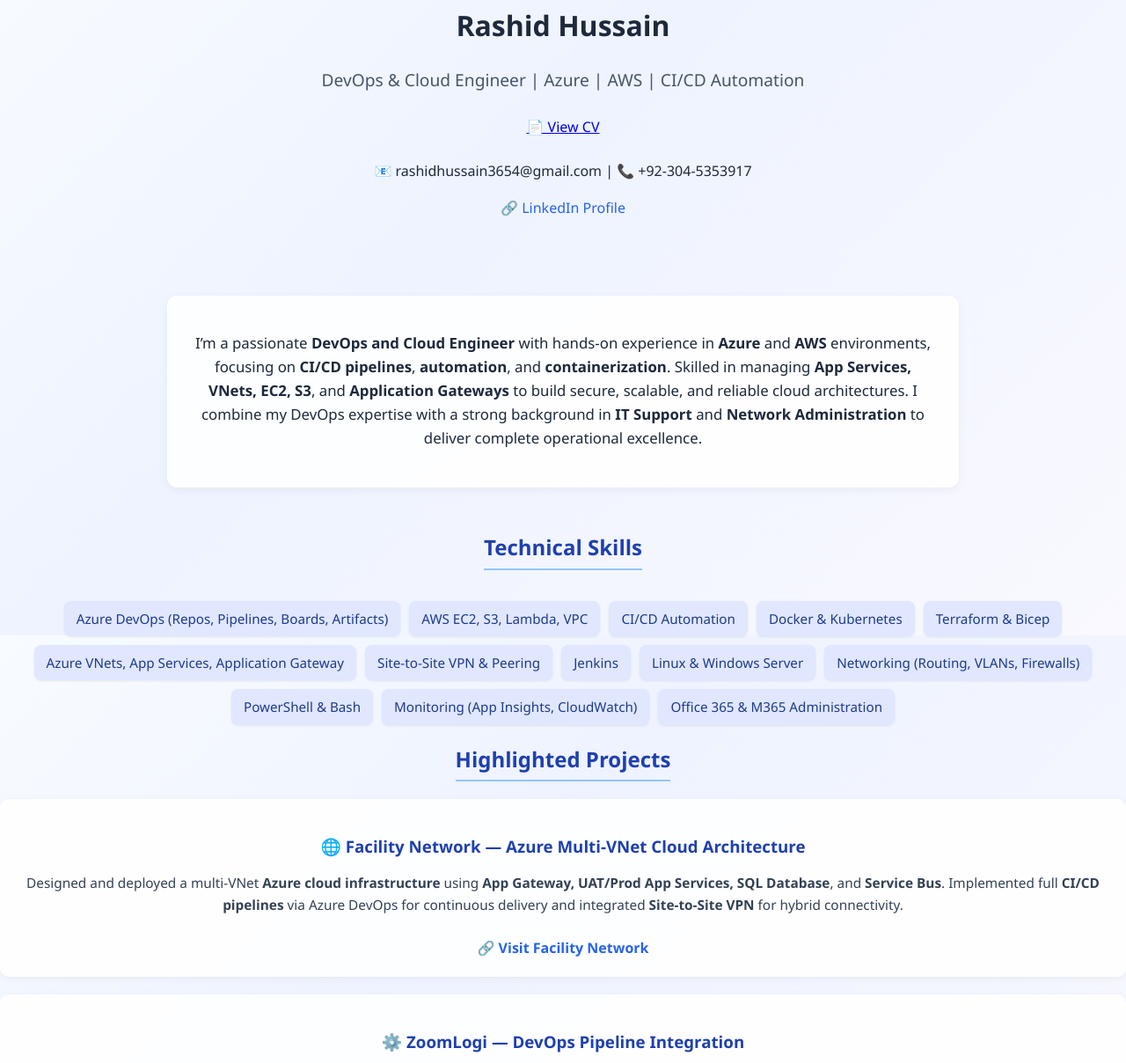
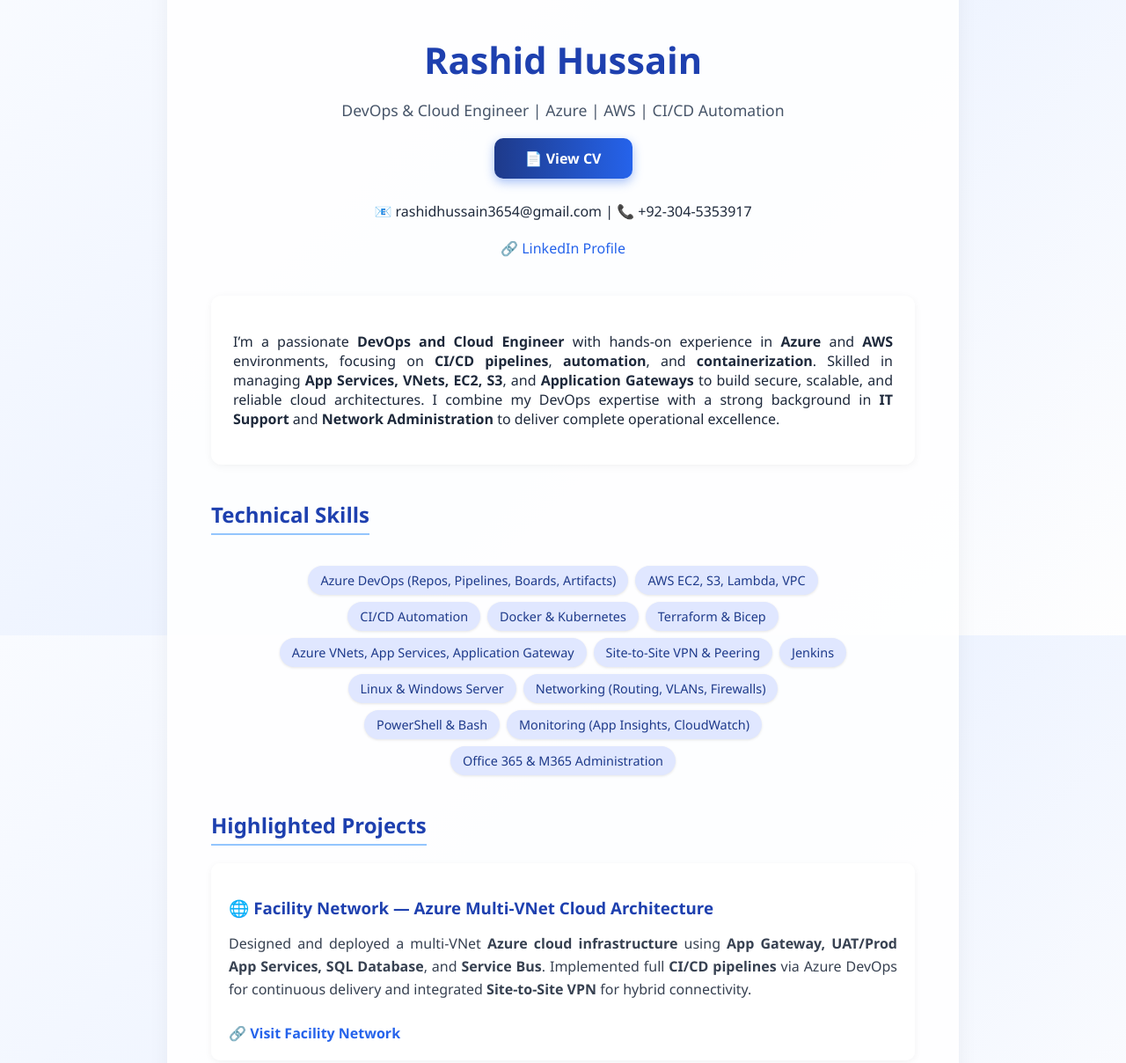
Before and after one commit to rashid3654/rashid3654.github.io, a plain HTML site: page index.html in a window 1280 px wide. Shown: the part 78-1286 px from the top of the page at 88% size. Drawn offline with Linux system fonts and the light colour scheme.

Commit message:
Update style.css

```diff
--- a/style.css
+++ b/style.css
@@ -1,145 +1,146 @@
-/* Global Styling */
+/* Background and global settings */
 body {
+  margin: 0;
   font-family: "Segoe UI", Tahoma, Geneva, Verdana, sans-serif;
-  margin: 0;
   color: #1e293b;
-  background: linear-gradient(135deg, #f8fbff 0%, #eef3ff 40%, #f9f9ff 100%);
+  background: linear-gradient(135deg, #f9fbff 0%, #edf3ff 50%, #fefefe 100%);
   background-attachment: fixed;
-  text-align: center;
-  line-height: 1.6;
+  display: flex;
+  justify-content: center;
+  align-items: flex-start;
+  min-height: 100vh;
+  padding: 40px 0;
 }
 
-/* Container */
-.container {
-  max-width: 950px;
-  margin: 0 auto;
-  padding: 30px;
+/* Main paper-like layout */
+.paper {
+  width: 800px;
+  background: rgba(255, 255, 255, 0.9);
+  border-radius: 16px;
+  padding: 50px;
+  box-shadow: 0 6px 25px rgba(0, 0, 0, 0.05);
+  text-align: center;
 }
 
 /* Header */
-header {
-  text-align: center;
-  padding: 60px 20px 40px;
-}
-
-.name {
-  font-size: 3em;
+h1 {
+  font-size: 2.6em;
   color: #1e40af;
-  font-weight: 800;
   margin-bottom: 5px;
-  letter-spacing: 0.5px;
 }
 
 .role {
-  font-size: 1.2em;
+  font-size: 1.1em;
   color: #475569;
-  margin-bottom: 25px;
+  margin-bottom: 20px;
 }
 
-/* Resume Button */
-.resume-btn {
+/* Resume button */
+.cv-btn {
   display: inline-block;
   background: linear-gradient(90deg, #1e3a8a, #2563eb);
-  color: #fff;
-  padding: 14px 36px;
+  color: white;
+  padding: 12px 35px;
   border-radius: 10px;
+  font-weight: 600;
   text-decoration: none;
-  font-weight: bold;
-  box-shadow: 0 4px 15px rgba(37, 99, 235, 0.5);
-  transition: all 0.3s ease;
+  box-shadow: 0 4px 12px rgba(37, 99, 235, 0.4);
+  transition: 0.3s ease;
 }
 
-.resume-btn:hover {
+.cv-btn:hover {
   transform: scale(1.07);
   background: linear-gradient(90deg, #2563eb, #1d4ed8);
-  box-shadow: 0 6px 20px rgba(37, 99, 235, 0.6);
+  box-shadow: 0 6px 16px rgba(37, 99, 235, 0.5);
 }
 
-/* Contact Info */
+/* Contact */
 .contact {
   margin-top: 25px;
+  line-height: 1.6;
 }
 
 .contact a {
   color: #2563eb;
   text-decoration: none;
-  font-weight: 500;
 }
 
 .contact a:hover {
   text-decoration: underline;
 }
 
-/* Intro */
+/* Sections */
+section {
+  margin-top: 40px;
+  text-align: left;
+}
+
 .intro {
-  background: rgba(255, 255, 255, 0.9);
+  text-align: justify;
+  background: #ffffffd8;
   border-radius: 12px;
   padding: 25px;
-  margin: 30px auto;
-  max-width: 850px;
-  box-shadow: 0 3px 12px rgba(0, 0, 0, 0.05);
-  font-size: 1.05em;
+  box-shadow: 0 2px 10px rgba(0, 0, 0, 0.05);
 }
 
 /* Headings */
 h2 {
+  text-align: center;
   color: #1e40af;
   border-bottom: 2px solid #93c5fd;
   display: inline-block;
-  padding-bottom: 4px;
-  margin-bottom: 20px;
+  margin: 0 auto 20px;
+  padding-bottom: 5px;
 }
 
-/* Skills */
+/* Skills section */
 .skills {
   display: flex;
   flex-wrap: wrap;
   justify-content: center;
-  gap: 10px;
+  gap: 8px;
   margin-top: 15px;
+  max-width: 650px;
+  margin-left: auto;
+  margin-right: auto;
 }
 
 .skills span {
   background: #e0e7ff;
   color: #1e3a8a;
-  padding: 8px 14px;
-  border-radius: 8px;
-  font-size: 0.95em;
+  padding: 7px 14px;
+  border-radius: 20px;
+  font-size: 0.9em;
   font-weight: 500;
-  box-shadow: 0 1px 3px rgba(0, 0, 0, 0.08);
+  box-shadow: 0 1px 3px rgba(0, 0, 0, 0.1);
 }
 
 /* Projects */
-.projects {
-  text-align: left;
-  margin: 0 auto;
-  max-width: 850px;
-}
-
 .project {
-  background: rgba(255, 255, 255, 0.9);
+  background: #ffffffd8;
   padding: 20px;
   border-radius: 10px;
   margin-bottom: 20px;
-  box-shadow: 0 2px 10px rgba(0, 0, 0, 0.05);
+  box-shadow: 0 2px 8px rgba(0, 0, 0, 0.05);
 }
 
 .project h3 {
   color: #1e40af;
-  margin-bottom: 8px;
+  margin-bottom: 10px;
 }
 
 .project p {
-  color: #334155;
-  font-size: 0.96em;
+  color: #374151;
+  text-align: justify;
+  line-height: 1.6;
 }
 
 .project-link {
   display: inline-block;
-  margin-top: 8px;
+  margin-top: 10px;
   color: #2563eb;
+  font-weight: 600;
   text-decoration: none;
-  font-weight: 600;
 }
 
 .project-link:hover {
@@ -150,10 +151,9 @@ h2 {
 ul {
   list-style: none;
   padding: 0;
-  margin: 0 auto;
+  text-align: center;
+  font-size: 1em;
   color: #334155;
-  font-size: 1em;
-  line-height: 1.8;
 }
 
 ul li {
@@ -162,10 +162,11 @@ ul li {
 
 /* Footer */
 footer {
-  margin-top: 40px;
-  padding: 15px;
+  text-align: center;
+  margin-top: 50px;
+  font-size: 0.9em;
+  color: #475569;
   background: rgba(241, 245, 249, 0.8);
-  color: #475569;
   border-radius: 10px;
-  font-size: 0.9em;
+  padding: 10px;
 }
```
